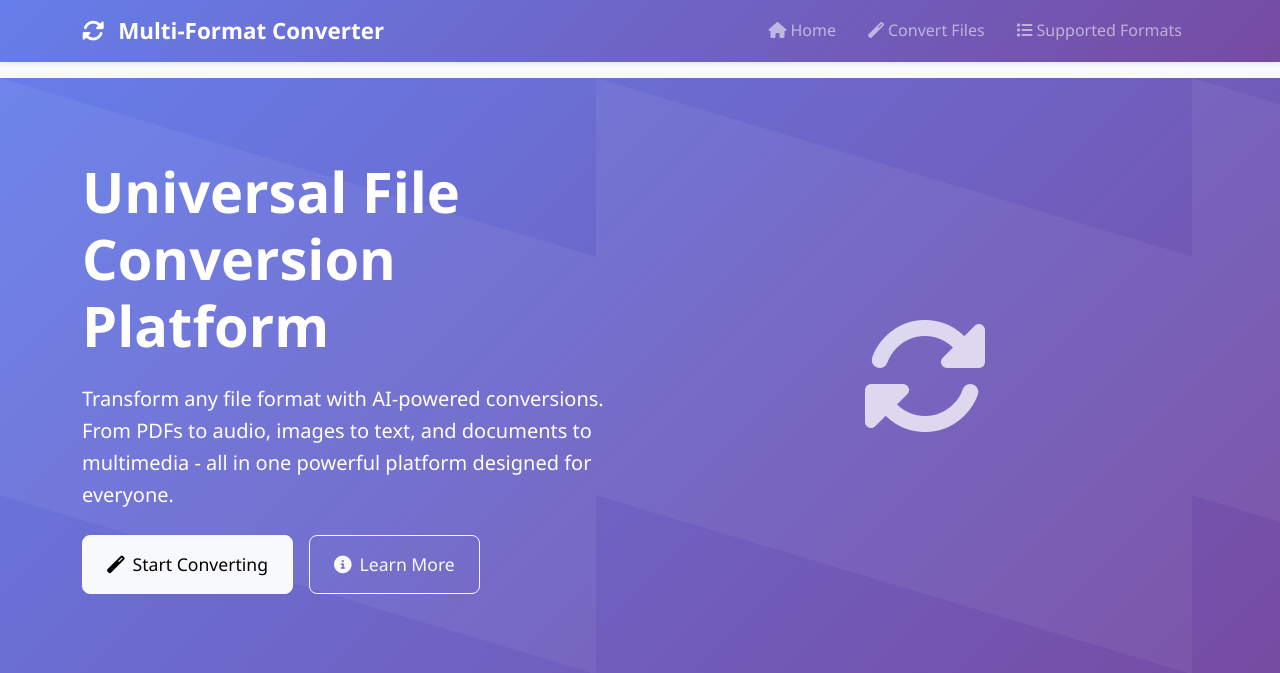
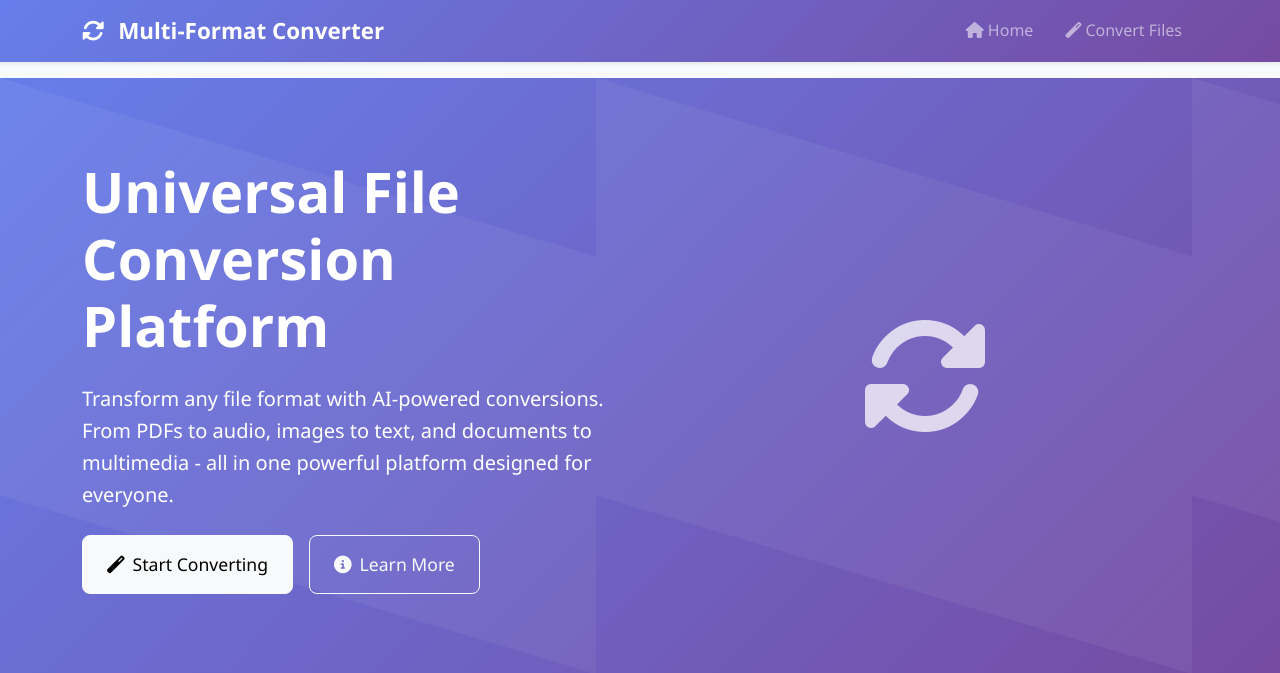
Before and after one commit to Devarth-WC/Multi-Converter-tool, a Flask app: page / in a window 1280 px wide. Shown: the top 673 px of the page. Run offline with Flask 3, Linux system fonts and the light colour scheme; some libraries are stand-ins or nearby versions.

Commit message:
Update base.html

```diff
--- a/templates/base.html
+++ b/templates/base.html
@@ -66,11 +66,6 @@
                     <li class="nav-item">
                         <a class="nav-link px-3" href="{{ url_for('convert') }}">
                             <i class="fas fa-magic me-1"></i>Convert Files
-                        </a>
-                    </li>
-                    <li class="nav-item">
-                        <a class="nav-link px-3" href="{{ url_for('supported_conversions') }}">
-                            <i class="fas fa-list me-1"></i>Supported Formats
                         </a>
                     </li>
                 </ul>
```
